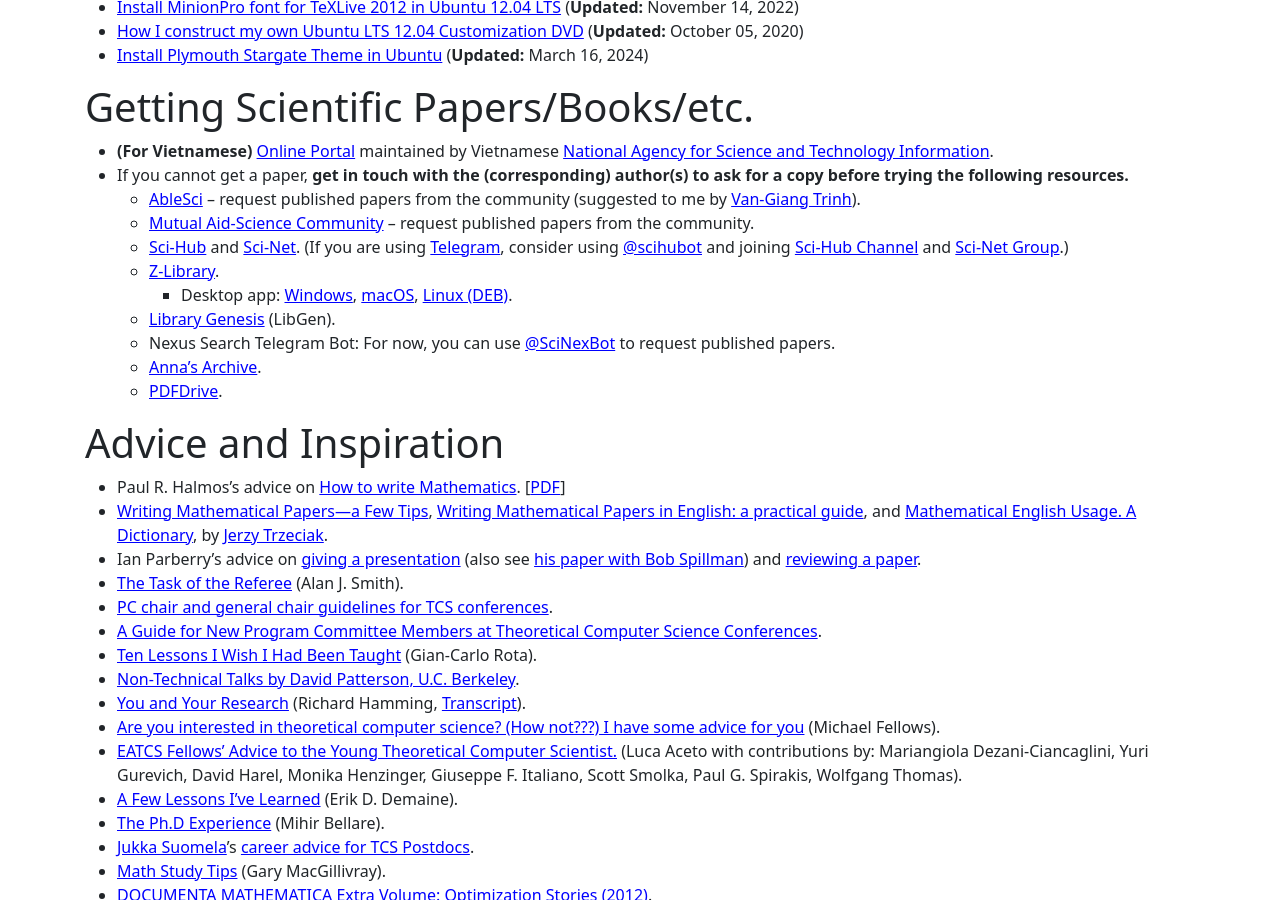
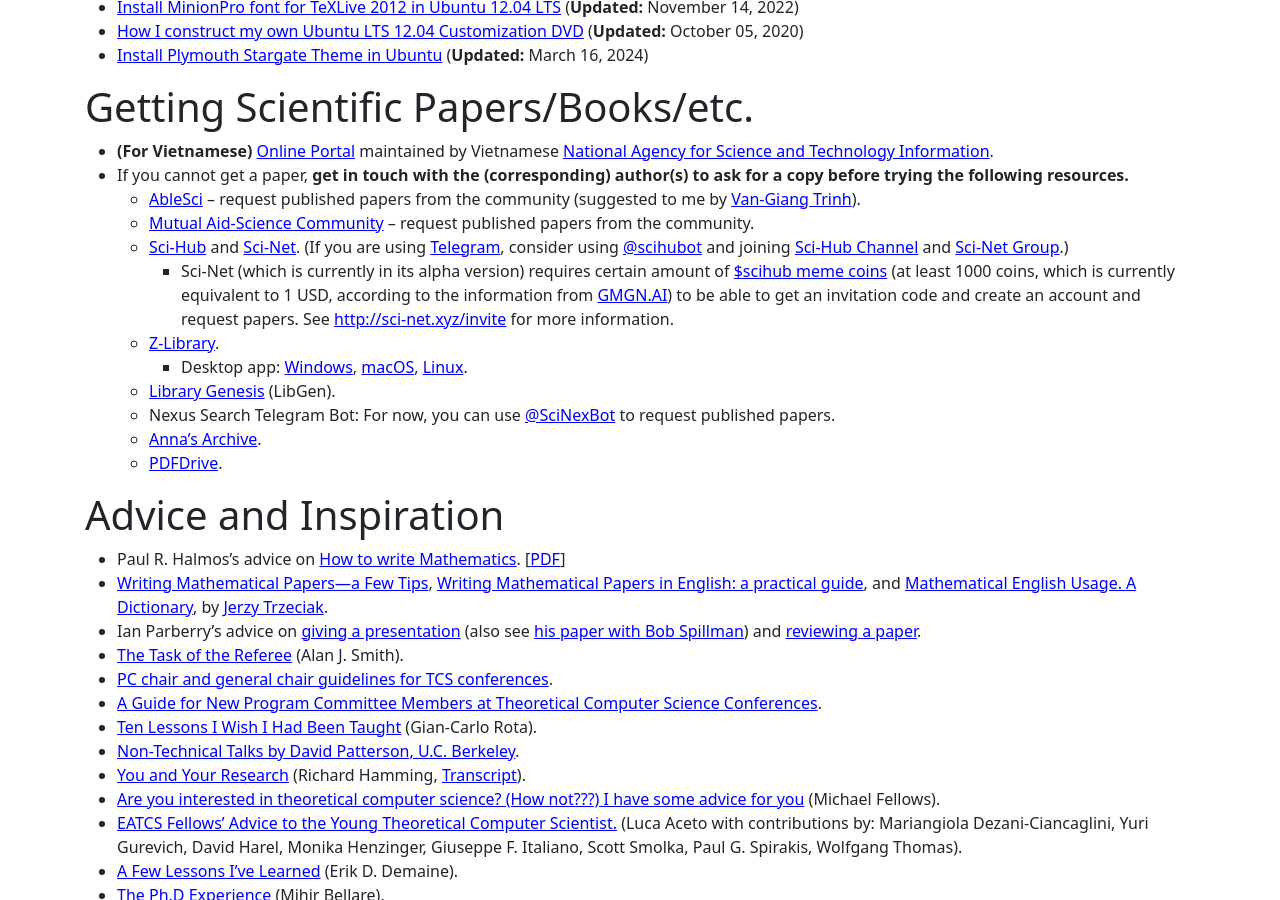
Before and after one commit to hoanganhduc/hoanganhduc.github.io, a Jekyll site: the page built from misc.md, in a window 1280 px wide and 900 px high, scrolled down 1542 px. Built offline with Jekyll 4.4.1, drawn with Linux system fonts in a browser that asks for light colours; nearby versions of some CDN libraries; a style sheet for code colours, icons or effects is not loaded.

Commit message:
Updated @ 2025-05-04  21:16:44 ICT

```diff
--- a/misc.md
+++ b/misc.md
@@ -52,8 +52,9 @@ Some of these originally appeared in an <a href="https://toihoctap.wordpress.com
   * [AbleSci](https://www.ablesci.com) – request published papers from the community (suggested to me by [Van-Giang Trinh](https://giang-trinh.github.io)).
   * [Mutual Aid-Science Community](https://www.smartquantai.com/) – request published papers from the community.
   * [Sci-Hub](https://sci-hub.se/) and [Sci-Net](https://sci-net.xyz/). (If you are using [Telegram](https://telegram.org), consider using [@scihubot](https://t.me/scihubot) and joining [Sci-Hub Channel](https://t.me/scihubreal) and [Sci-Net Group](https://t.me/scinetesting).)
-  * [Z-Library](https://singlelogin.se).
-    * Desktop app: [Windows](https://go-to-zlibrary.se/soft/zlibrary-setup-latest.exe), [macOS](https://go-to-zlibrary.se/soft/zlibrary-setup-latest.dmg), [Linux (DEB)](https://go-to-zlibrary.se/soft/zlibrary-setup-latest.deb).
+    * Sci-Net (which is currently in its alpha version) requires certain amount of [$scihub meme coins](https://www.scihub.fans) (at least 1000 coins, which is currently equivalent to 1 USD, according to the information from [GMGN.AI](https://gmgn.ai/sol/token/GxdTh6udNstGmLLk9ztBb6bkrms7oLbrJp5yzUaVpump)) to be able to get an invitation code and create an account and request papers. See [http://sci-net.xyz/invite](http://sci-net.xyz/invite) for more information.
+  * [Z-Library](https://z-library.sk).
+    * Desktop app: [Windows](https://s3proxy.cdn-zlib.sk/te_public_files/soft/windows/zlibrary-setup-latest.exe), [macOS](https://s3proxy.cdn-zlib.sk/te_public_files/soft/macos/zlibrary-setup-latest.dmg), [Linux](https://s3proxy.cdn-zlib.sk/te_public_files/soft/linux/zlibrary-setup-latest.tar.gz).
   * [Library Genesis](https://libgen.rs) (LibGen).
   * Nexus Search Telegram Bot: For now, you can use [@SciNexBot](https://t.me/SciNexBot) to request published papers.
   * [Anna's Archive](https://annas-archive.org/).
```
Also changed, not shown: 1 other file.
